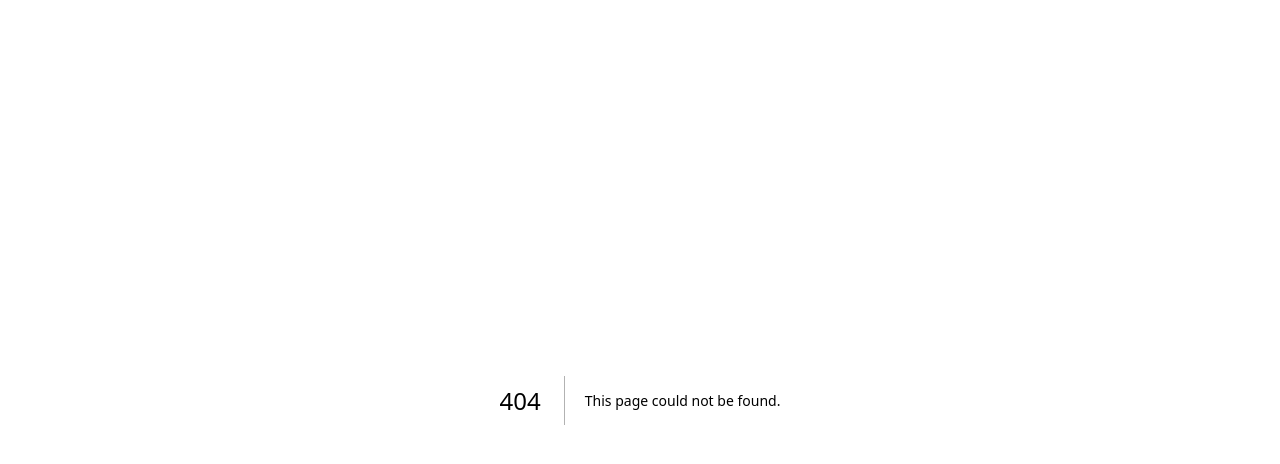
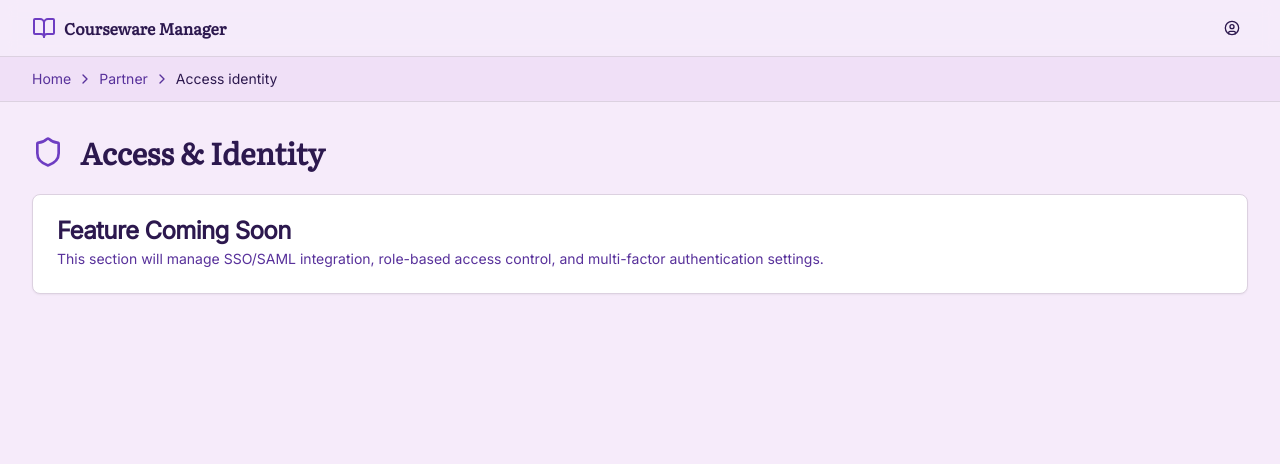
Before and after one commit to burnt-exe/Courseware-Manager, a Next.js app: page /partner/access-identity in a window 1280 px wide. Before the commit this address had no page. Shown: the top 464 px of the page. Built offline with nearby package versions, Linux system fonts and the light colour scheme.

Commit message:
these are still not clickable and don't work:
Manage Customers
Customer

```diff
--- /dev/null
+++ b/src/app/(dashboards)/partner/access-identity/page.tsx
@@ -0,0 +1,21 @@
+import { Card, CardDescription, CardHeader, CardTitle } from "@/components/ui/card";
+import { Shield } from "lucide-react";
+
+export default function AccessIdentityPage() {
+  return (
+    <div className="container py-8">
+      <div className="flex items-center gap-4 mb-6">
+        <Shield className="h-8 w-8 text-primary" />
+        <h1 className="text-3xl font-bold font-headline">Access & Identity</h1>
+      </div>
+      <Card>
+        <CardHeader>
+          <CardTitle>Feature Coming Soon</CardTitle>
+          <CardDescription>
+            This section will manage SSO/SAML integration, role-based access control, and multi-factor authentication settings.
+          </CardDescription>
+        </CardHeader>
+      </Card>
+    </div>
+  );
+}
--- /dev/null
+++ b/src/app/(dashboards)/partner/compliance-audit/page.tsx
@@ -0,0 +1,21 @@
+import { Card, CardDescription, CardHeader, CardTitle } from "@/components/ui/card";
+import { Shield } from "lucide-react";
+
+export default function ComplianceAuditPage() {
+  return (
+    <div className="container py-8">
+      <div className="flex items-center gap-4 mb-6">
+        <Shield className="h-8 w-8 text-primary" />
+        <h1 className="text-3xl font-bold font-headline">Compliance & Audit</h1>
+      </div>
+      <Card>
+        <CardHeader>
+          <CardTitle>Feature Coming Soon</CardTitle>
+          <CardDescription>
+            This section will contain Tax/VAT reports, audit logs, and tools for GDPR/POPIA compliance.
+          </CardDescription>
+        </CardHeader>
+      </card>
+    </div>
+  );
+}
--- /dev/null
+++ b/src/app/(dashboards)/partner/custom-reports/page.tsx
@@ -0,0 +1,21 @@
+import { Card, CardDescription, CardHeader, CardTitle } from "@/components/ui/card";
+import { FileText } from "lucide-react";
+
+export default function CustomReportsPage() {
+  return (
+    <div className="container py-8">
+      <div className="flex items-center gap-4 mb-6">
+        <FileText className="h-8 w-8 text-primary" />
+        <h1 className="text-3xl font-bold font-headline">Custom Reports</h1>
+      </div>
+      <Card>
+        <CardHeader>
+          <CardTitle>Feature Coming Soon</CardTitle>
+          <CardDescription>
+            This section will include an interactive dashboard and a custom report builder with scheduling capabilities.
+          </CardDescription>
+        </CardHeader>
+      </Card>
+    </div>
+  );
+}
--- /dev/null
+++ b/src/app/(dashboards)/partner/customer-onboarding/page.tsx
@@ -0,0 +1,21 @@
+import { Card, CardDescription, CardHeader, CardTitle } from "@/components/ui/card";
+import { UploadCloud } from "lucide-react";
+
+export default function CustomerOnboardingPage() {
+  return (
+    <div className="container py-8">
+      <div className="flex items-center gap-4 mb-6">
+        <UploadCloud className="h-8 w-8 text-primary" />
+        <h1 className="text-3xl font-bold font-headline">Customer Onboarding</h1>
+      </div>
+      <Card>
+        <CardHeader>
+          <CardTitle>Feature Coming Soon</CardTitle>
+          <CardDescription>
+            This section will contain a guided setup wizard for new customers, tools for bulk importing users, and settings for CRM integration.
+          </CardDescription>
+        </CardHeader>
+      </Card>
+    </div>
+  );
+}
--- /dev/null
+++ b/src/app/(dashboards)/partner/customer-profiles/page.tsx
@@ -0,0 +1,21 @@
+import { Card, CardDescription, CardHeader, CardTitle } from "@/components/ui/card";
+import { Users } from "lucide-react";
+
+export default function CustomerProfilesPage() {
+  return (
+    <div className="container py-8">
+      <div className="flex items-center gap-4 mb-6">
+        <Users className="h-8 w-8 text-primary" />
+        <h1 className="text-3xl font-bold font-headline">Customer Profiles</h1>
+      </div>
+      <Card>
+        <CardHeader>
+          <CardTitle>Feature Coming Soon</CardTitle>
+          <CardDescription>
+            This section will provide centralized customer profiles, segmentation tools, and the ability to add custom attributes.
+          </CardDescription>
+        </CardHeader>
+      </Card>
+    </div>
+  );
+}
--- /dev/null
+++ b/src/app/(dashboards)/partner/engagement-support/page.tsx
@@ -0,0 +1,21 @@
+import { Card, CardDescription, CardHeader, CardTitle } from "@/components/ui/card";
+import { MessageSquare } from "lucide-react";
+
+export default function EngagementSupportPage() {
+  return (
+    <div className="container py-8">
+      <div className="flex items-center gap-4 mb-6">
+        <MessageSquare className="h-8 w-8 text-primary" />
+        <h1 className="text-3xl font-bold font-headline">Engagement & Support</h1>
+      </div>
+      <Card>
+        <CardHeader>
+          <CardTitle>Feature Coming Soon</CardTitle>
+          <CardDescription>
+            This section will include tools for in-app messaging, support ticket escalation, and automated customer onboarding sequences.
+          </CardDescription>
+        </CardHeader>
+      </Card>
+    </div>
+  );
+}
--- /dev/null
+++ b/src/app/(dashboards)/partner/financial-reporting/page.tsx
@@ -0,0 +1,21 @@
+import { Card, CardDescription, CardHeader, CardTitle } from "@/components/ui/card";
+import { Briefcase } from "lucide-react";
+
+export default function FinancialReportingPage() {
+  return (
+    <div className="container py-8">
+      <div className="flex items-center gap-4 mb-6">
+        <Briefcase className="h-8 w-8 text-primary" />
+        <h1 className="text-3xl font-bold font-headline">Financial Reporting</h1>
+      </div>
+      <Card>
+        <CardHeader>
+          <CardTitle>Feature Coming Soon</CardTitle>
+          <CardDescription>
+            This section will provide reports on recurring revenue, commission calculations, and integration with financial systems.
+          </CardDescription>
+        </CardHeader>
+      </Card>
+    </div>
+  );
+}
--- /dev/null
+++ b/src/app/(dashboards)/partner/forecasting-trends/page.tsx
@@ -0,0 +1,21 @@
+import { Card, CardDescription, CardHeader, CardTitle } from "@/components/ui/card";
+import { BarChart } from "lucide-react";
+
+export default function ForecastingTrendsPage() {
+  return (
+    <div className="container py-8">
+      <div className="flex items-center gap-4 mb-6">
+        <BarChart className="h-8 w-8 text-primary" />
+        <h1 className="text-3xl font-bold font-headline">Forecasting & Trends</h1>
+      </div>
+      <Card>
+        <CardHeader>
+          <CardTitle>Feature Coming Soon</CardTitle>
+          <CardDescription>
+            This section will offer predictive sales analytics and AI-based revenue forecasting.
+          </CardDescription>
+        </CardHeader>
+      </Card>
+    </div>
+  );
+}
--- /dev/null
+++ b/src/app/(dashboards)/partner/license-management/page.tsx
@@ -0,0 +1,21 @@
+import { Card, CardDescription, CardHeader, CardTitle } from "@/components/ui/card";
+import { Key } from "lucide-react";
+
+export default function LicenseManagementPage() {
+  return (
+    <div className="container py-8">
+      <div className="flex items-center gap-4 mb-6">
+        <Key className="h-8 w-8 text-primary" />
+        <h1 className="text-3xl font-bold font-headline">License Management</h1>
+      </div>
+      <Card>
+        <CardHeader>
+          <CardTitle>Feature Coming Soon</CardTitle>
+          <CardDescription>
+            This section will allow partners to assign, revoke, and manage courseware licenses and subscriptions for their customers.
+          </CardDescription>
+        </CardHeader>
+      </Card>
+    </div>
+  );
+}
--- a/src/app/(dashboards)/partner/page.tsx
+++ b/src/app/(dashboards)/partner/page.tsx
@@ -28,37 +28,37 @@ const customerManagementFeatures = [
     icon: <UploadCloud className="h-6 w-6 text-primary" />,
     title: 'Customer Onboarding',
     description: 'Guided setup, bulk import, and CRM integration.',
-    href: '#',
+    href: '/partner/customer-onboarding',
   },
   {
     icon: <Key className="h-6 w-6 text-primary" />,
     title: 'License Management',
     description: 'Assign, revoke, and manage courseware licenses and subscriptions.',
-    href: '#',
+    href: '/partner/license-management',
   },
   {
     icon: <Users className="h-6 w-6 text-primary" />,
     title: 'Customer Profiles',
     description: 'Centralized profiles, segmentation, and custom attributes.',
-    href: '#',
+    href: '/partner/customer-profiles',
   },
   {
     icon: <Shield className="h-6 w-6 text-primary" />,
     title: 'Access & Identity',
     description: 'SSO/SAML, role-based access, and multi-factor authentication.',
-    href: '#',
+    href: '/partner/access-identity',
   },
   {
     icon: <MessageSquare className="h-6 w-6 text-primary" />,
     title: 'Engagement & Support',
     description: 'In-app messaging, support tickets, and automated onboarding.',
-    href: '#',
+    href: '/partner/engagement-support',
   },
   {
     icon: <BarChart2 className="h-6 w-6 text-primary" />,
     title: 'Usage Analytics',
     description: 'Dashboards, license utilization, and churn indicators.',
-    href: '#',
+    href: '/partner/usage-analytics',
   },
 ];
 
@@ -73,31 +73,31 @@ const salesReportingFeatures = [
     icon: <TrendingUp className="h-6 w-6 text-primary" />,
     title: 'Performance Metrics',
     description: 'Enrollment stats, completion rates, and partner leaderboards.',
-    href: '#',
+    href: '/partner/performance-metrics',
   },
   {
     icon: <Briefcase className="h-6 w-6 text-primary" />,
     title: 'Financial Reporting',
     description: 'Recurring revenue, commission calculation, and finance system integration.',
-    href: '#',
+    href: '/partner/financial-reporting',
   },
   {
     icon: <BarChart className="h-6 w-6 text-primary" />,
     title: 'Forecasting & Trends',
     description: 'Predictive sales analytics and AI-based revenue forecasting.',
-    href: '#',
+    href: '/partner/forecasting-trends',
   },
   {
     icon: <FileText className="h-6 w-6 text-primary" />,
     title: 'Custom Reports',
     description: 'Interactive dashboards, exportable reports, and a custom report builder.',
-    href: '#',
+    href: '/partner/custom-reports',
   },
   {
     icon: <Shield className="h-6 w-6 text-primary" />,
     title: 'Compliance & Audit',
     description: 'Tax/VAT reports, audit logs, and GDPR/POPIA compliance tools.',
-    href: '#',
+    href: '/partner/compliance-audit',
   },
 ];
 
--- /dev/null
+++ b/src/app/(dashboards)/partner/performance-metrics/page.tsx
@@ -0,0 +1,21 @@
+import { Card, CardDescription, CardHeader, CardTitle } from "@/components/ui/card";
+import { TrendingUp } from "lucide-react";
+
+export default function PerformanceMetricsPage() {
+  return (
+    <div className="container py-8">
+      <div className="flex items-center gap-4 mb-6">
+        <TrendingUp className="h-8 w-8 text-primary" />
+        <h1 className="text-3xl font-bold font-headline">Performance Metrics</h1>
+      </div>
+      <Card>
+        <CardHeader>
+          <CardTitle>Feature Coming Soon</CardTitle>
+          <CardDescription>
+            This section will display course enrollment stats, completion rates, and partner leaderboards.
+          </CardDescription>
+        </CardHeader>
+      </Card>
+    </div>
+  );
+}
--- /dev/null
+++ b/src/app/(dashboards)/partner/usage-analytics/page.tsx
@@ -0,0 +1,21 @@
+import { Card, CardDescription, CardHeader, CardTitle } from "@/components/ui/card";
+import { BarChart2 } from "lucide-react";
+
+export default function UsageAnalyticsPage() {
+  return (
+    <div className="container py-8">
+      <div className="flex items-center gap-4 mb-6">
+        <BarChart2 className="h-8 w-8 text-primary" />
+        <h1 className="text-3xl font-bold font-headline">Usage Analytics</h1>
+      </div>
+      <Card>
+        <CardHeader>
+          <CardTitle>Feature Coming Soon</CardTitle>
+          <CardDescription>
+            This section will feature customer usage dashboards, license utilization reports, and predictive churn indicators.
+          </CardDescription>
+        </CardHeader>
+      </Card>
+    </div>
+  );
+}
```
